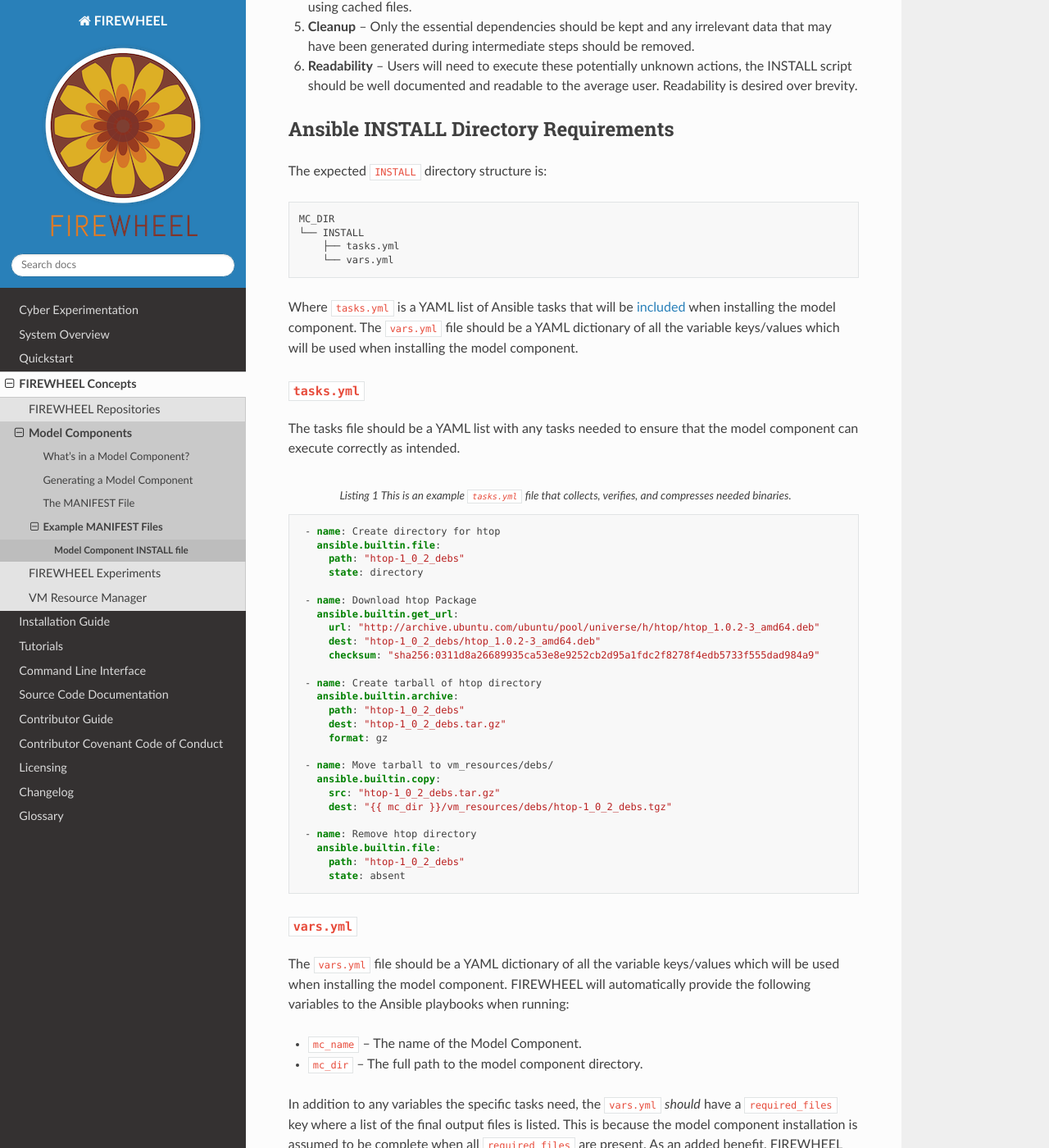
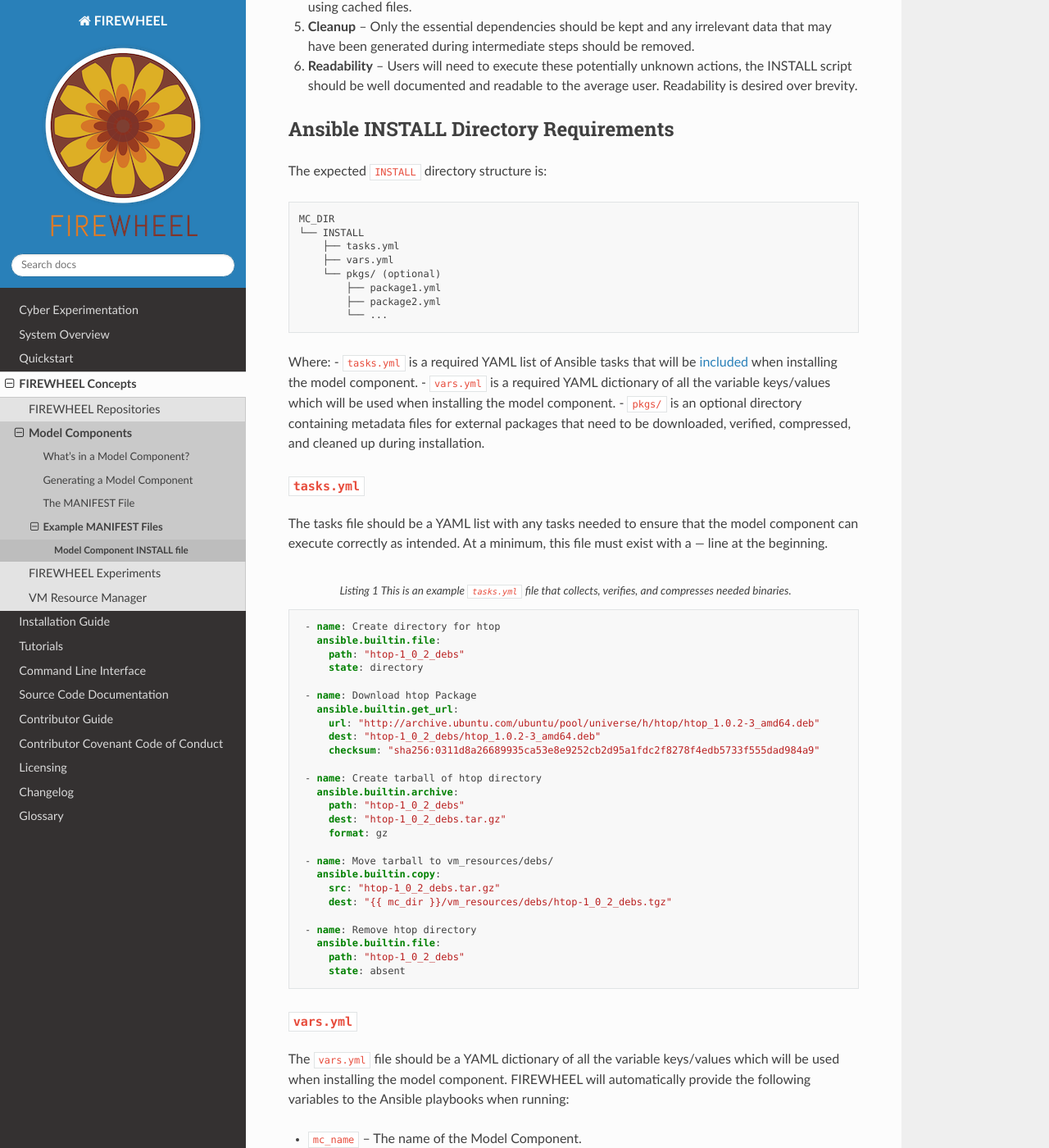
Before and after one commit to sdelliot/firewheel, a Sphinx documentation site: the page built from docs/source/model_component/mc_install.rst, in a window 1280 px wide and 1400 px high, scrolled down 1065 px. Shown: the whole window at 82% size. Built offline with Sphinx 7.4.7 and the Read the Docs theme 3.1.0, drawn with Linux system fonts in a browser that asks for light colours; pages that are not in the unit, such as notebooks, are missing from menus; the version number could not be read and is left out; some of the changed text lies outside the part shown.

Commit message:
Update mc_install.rst
Add documentation for pkgs integration in model component installation

- Updated mc_install.rst to include details about the optional INSTALL/pkgs directory for package processing.
- Documented the structure and functionality of pkgs_tasks.yml for handling external packages.
- Provided examples for package metadata files, pkgs_tasks.yml, and simplified tasks.yml.
- Ensured alignment with existing Ansible INSTALL Directory Requirements.

Signed-off-by: pleoxconfusa <cbonyadi@gmail.com>

```diff
--- a/docs/source/model_component/mc_install.rst
+++ b/docs/source/model_component/mc_install.rst
@@ -50,14 +50,21 @@
   MC_DIR
   └── INSTALL
       ├── tasks.yml
-      └── vars.yml
+      ├── vars.yml
+      └── pkgs/ (optional)
+          ├── package1.yml
+          ├── package2.yml
+          └── ...
 
-Where ``tasks.yml`` is a YAML list of Ansible tasks that will be `included <https://docs.ansible.com/ansible/latest/collections/ansible/builtin/include_tasks_module.html>`__ when installing the model component.
-The ``vars.yml`` file should be a YAML dictionary of all the variable keys/values which will be used when installing the model component.
+Where:
+- ``tasks.yml`` is a required YAML list of Ansible tasks that will be `included <https://docs.ansible.com/ansible/latest/collections/ansible/builtin/include_tasks_module.html>`__ when installing the model component.
+- ``vars.yml`` is a required YAML dictionary of all the variable keys/values which will be used when installing the model component.
+- ``pkgs/`` is an optional directory containing metadata files for external packages that need to be downloaded, verified, compressed, and cleaned up during installation.
+
 
 ``tasks.yml``
 =============
-The tasks file should be a YAML list with any tasks needed to ensure that the model component can execute correctly as intended.
+The tasks file should be a YAML list with any tasks needed to ensure that the model component can execute correctly as intended. At a minimum, this file must exist with a `---` line at the beginning.
 
 .. code-block:: yaml
   :caption: This is an example ``tasks.yml`` file that collects, verifies, and compresses needed binaries.
@@ -158,6 +165,28 @@
     :required: false
 
 .. _mc_install_cache:
+
+``pkgs/`` Directory
+===================
+The ``pkgs/`` directory is an optional feature used to define metadata for external packages that need to be processed during the installation of a model component. Each package is represented as a `.yml` file containing the following metadata:
+
+.. code-block:: yaml
+  :caption: Example package metadata file (htop.yml)
+
+  name: "htop"
+  target_subdir: "vm_resources/debs"
+  target: "htop-1_0_2_debs.tgz"
+  files:
+    - dest: "htop_1.0.2-3_amd64.deb"
+      url: "http://archive.ubuntu.com/ubuntu/pool/universe/h/htop/htop_1.0.2-3_amd64.deb"
+      sha256: "0311d8a26689935ca53e8e9252cb2d95a1fdc2f8278f4edb5733f555dad984a9"
+
+The tasks for processing these packages are handled by the ``pkgs_tasks.yml`` file, which performs the following steps:
+1. Loads package variables from the `.yml` file.
+2. Creates the target subdirectory if it does not exist.
+3. Downloads and verifies files for the package using `ansible.builtin.get_url`.
+4. Compresses the package directory into a `.tgz` tarball.
+5. Removes the package directory after compression.
 
 ***************************
 Setting up an Offline Cache
```
